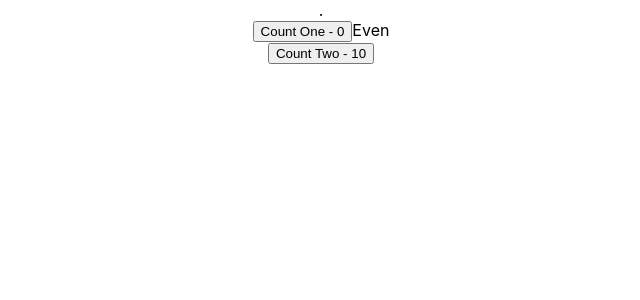
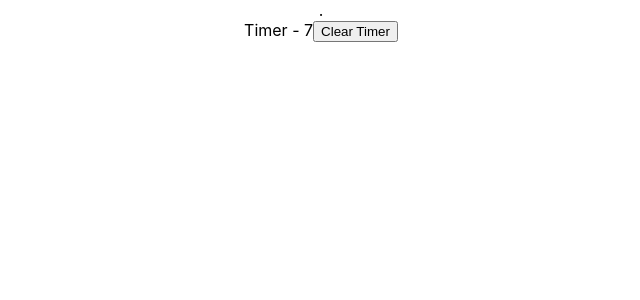
Before and after one commit to SpandanaReddy29/react-concepts, a React (Create React App) app: page / in a window 1280 px wide. Shown: the top 300 px of the page, without its empty margins (319-959 px from the left). Built offline with nearby package versions, Linux system fonts and the light colour scheme.

Commit message:
Added useRef Hook

```diff
--- a/src/App.js
+++ b/src/App.js
@@ -20,7 +20,8 @@ import DataFetchOne from './components/hooks/useReducer/DataFetching/DataFetchOn
 import DataFetchTwo from './components/hooks/useReducer/DataFetching/DataFetchTwo';
 import ParentComponent from './components/hooks/useCallback/ParentComponent';
 import Counter from './components/hooks/useMemo/Counter';
-
+import FocusInput from './components/hooks/useRef/FocusInput';
+import Timer from './components/hooks/useRef/Timer';
 
 function App() {
   return (
@@ -48,7 +49,9 @@ function App() {
       {/* <DataFetchOne /> */}
       {/* <DataFetchTwo /> */}
       {/* <ParentComponent /> */}
-      <Counter />
+      {/* <Counter /> */}
+      {/* <FocusInput /> */}
+      <Timer />
     </div>
   );
 }
--- /dev/null
+++ b/src/components/hooks/useRef/FocusInput.js
@@ -0,0 +1,24 @@
+import React, {useEffect, useRef} from 'react';
+
+
+//The useRef Hook allows you to persist values between renders.
+//It can be used to store a mutable value that does not cause a re-render when updated.
+//It can be used to access a DOM element directly
+
+const FocusInput = () => {
+
+  const inputRef = useRef(null);
+
+  useEffect(() => {
+    //Focus input element
+    inputRef.current.focus()
+  }, [])
+
+  return (
+    <div>
+      <input ref={inputRef} type='text' />
+    </div>
+  )
+}
+
+export default FocusInput
--- /dev/null
+++ b/src/components/hooks/useRef/Timer.js
@@ -0,0 +1,27 @@
+import React, {useState, useEffect, useRef} from 'react';
+
+
+//useRef Stors previous state on re-renders
+const Timer = () => {
+
+  const [timer, setTimer] = useState(0);
+  const intervalRef = useRef();
+
+  useEffect(() => {
+    intervalRef.current = setInterval(() => {
+      setTimer(prevTimer => prevTimer + 1)
+    }, 1000)
+    return () => {
+      clearInterval(intervalRef.current)
+    }
+  }, [])
+
+  return (
+    <div>
+      Timer - {timer}
+      <button onClick={() => clearInterval(intervalRef.current)} >Clear Timer</button>
+    </div>
+  )
+}
+
+export default Timer;
```
